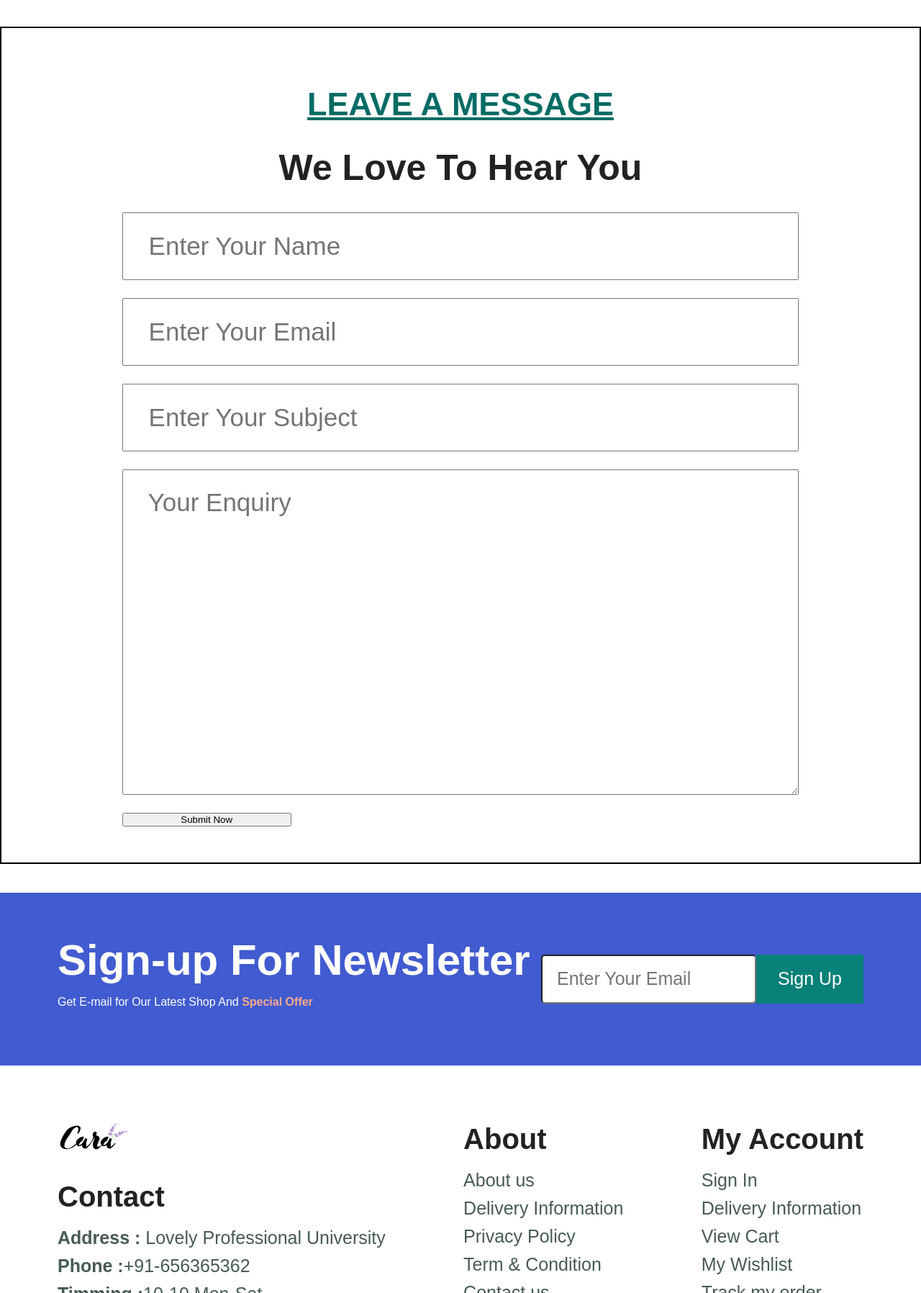
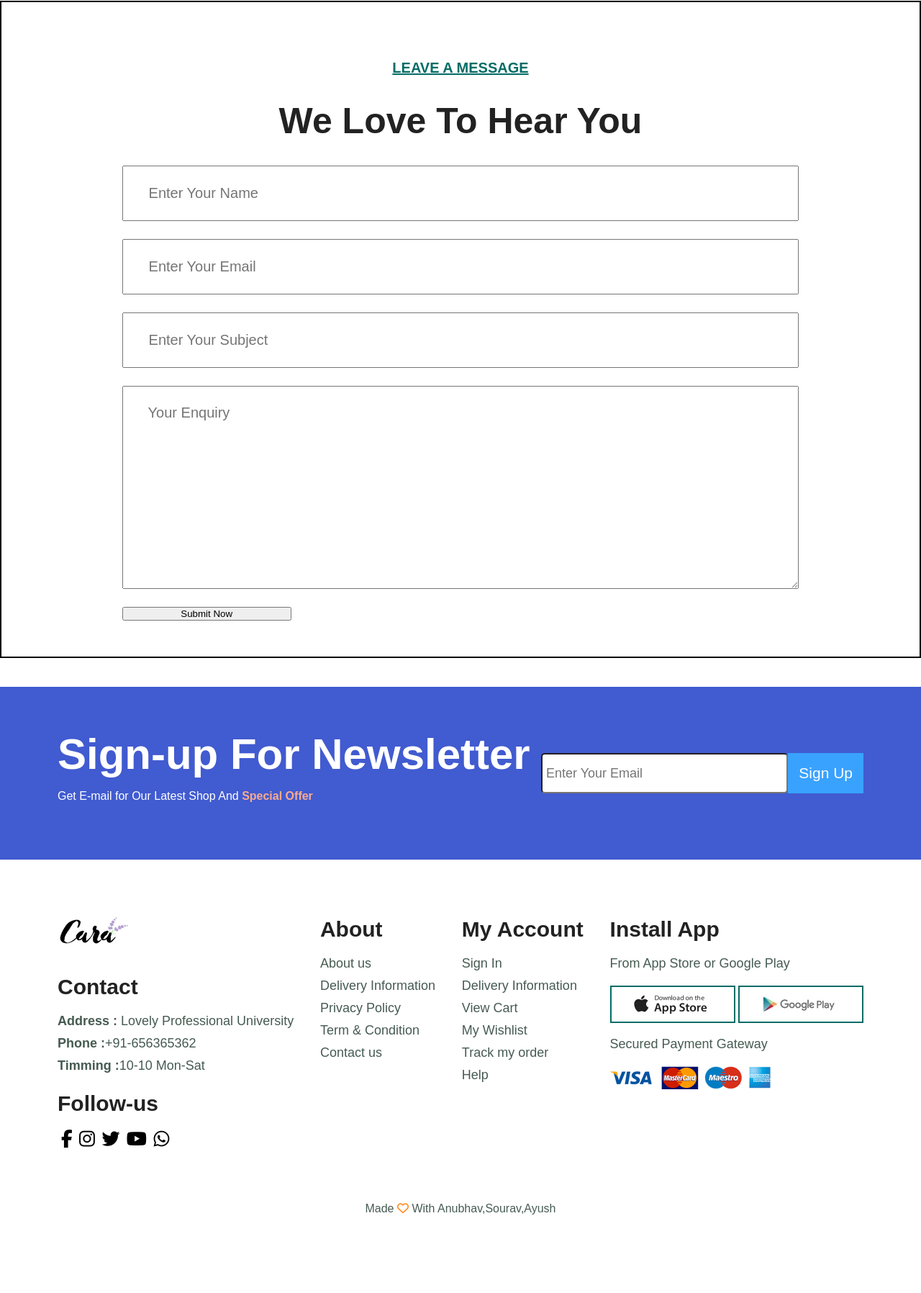
Before and after one commit to anubhav12302387/Online-Handicrafts-materials-website, a plain HTML site: page contact.html in a window 1280 px wide. Shown: the part 1004-2800 px from the top of the page at 72% size. After the commit the page ends 2712 px from the top, so only its background shows below. Drawn offline with Linux system fonts and the light colour scheme.

Commit message:
modified a button

```diff
--- a/style.css
+++ b/style.css
@@ -286,12 +286,19 @@
   }
 
   .banbtn {
-    background-color: #ffffff;
-    margin-top: 35px;
+    margin-top: 30px;
+    display: inline-block;
+    padding: 10px 20px;
+    border-radius: 5px;
+    background-color: #e76b3b;
+    color: #ffffff;
+    text-align: center;
+    text-decoration: none;
+    transition: background-color 0.3s ease;
   }
 
   .banbtn:hover {
-    color: rgb(255, 255, 255);
+    background-color: #ef0909;
   }
 
   /* ----------------banner-box--------------- */
@@ -399,18 +406,22 @@
     font-weight: 600;
   }
   #newsletter input {
-    height: 4.3rem;
-    width: 100%;
-    padding: 0 20px;
-    outline: none;
-    border-radius: 5px;
-    font-size: 25px;
-  }
+    height: 3.5rem;
+  width: 100%;
+  padding: 0px 20px 0px 5px;
+    padding-top: 0px;
+    padding-right: 20px;
+    padding-bottom: 0px;
+    padding-left: 5px;
+  outline: none;
+  border-radius: 5px;
+  font-size: 18px;
+}
   #newsletter button {
-    height: 4.3rem;
-    background-color: #088178;
-    padding: 15px 30px;
-    font-size: 25px;
+    height: auto;
+    background-color: #39a2ff;
+    padding: 12px 15px;
+    font-size: 21px;
     color: #fff;
     border: none;
     text-align: center;
@@ -432,7 +443,7 @@
     margin-bottom: 40px;
   }
   footer h4 {
-    font-size: 40px;
+    font-size: 30px;
     margin-bottom: 20px;
   }
   footer .space {
@@ -440,12 +451,12 @@
   }
 
   footer p {
-    font-size: 25px;
+    font-size: 18px;
     margin-top: 0;
     margin-bottom: 10px;
   }
   footer a {
-    font-size: 25px;
+    font-size: 18px;
     text-decoration: none;
     margin-bottom: 10px;
     color: #465b52;
@@ -657,13 +668,13 @@
   }
 
   .details span {
-    font-size: 45px;
+    font-size: 20px;
   }
   .details h2 {
-    padding-top: 30px;
+    padding-top: 45px;
   }
   .details h3 {
-    font-size: 40px;
+    font-size: 20px;
     padding-top: 30px;
     padding-bottom: 20px;
   }
@@ -700,7 +711,7 @@
   }
   #formdetails input,
   textarea {
-    font-size: 35px;
+    font-size: 20px;
     padding: 25px 35px;
     margin-bottom: 25px;
   }
@@ -708,7 +719,7 @@
     margin-bottom: 30px;
   }
   #formdetails form span {
-    font-size: 45px;
+    font-size: 20px;
     color: #036c65;
 
     margin: 30px;
```
Also changed, not shown: adr.html (+5 -5 lines), index.html (+1 -1 lines).
